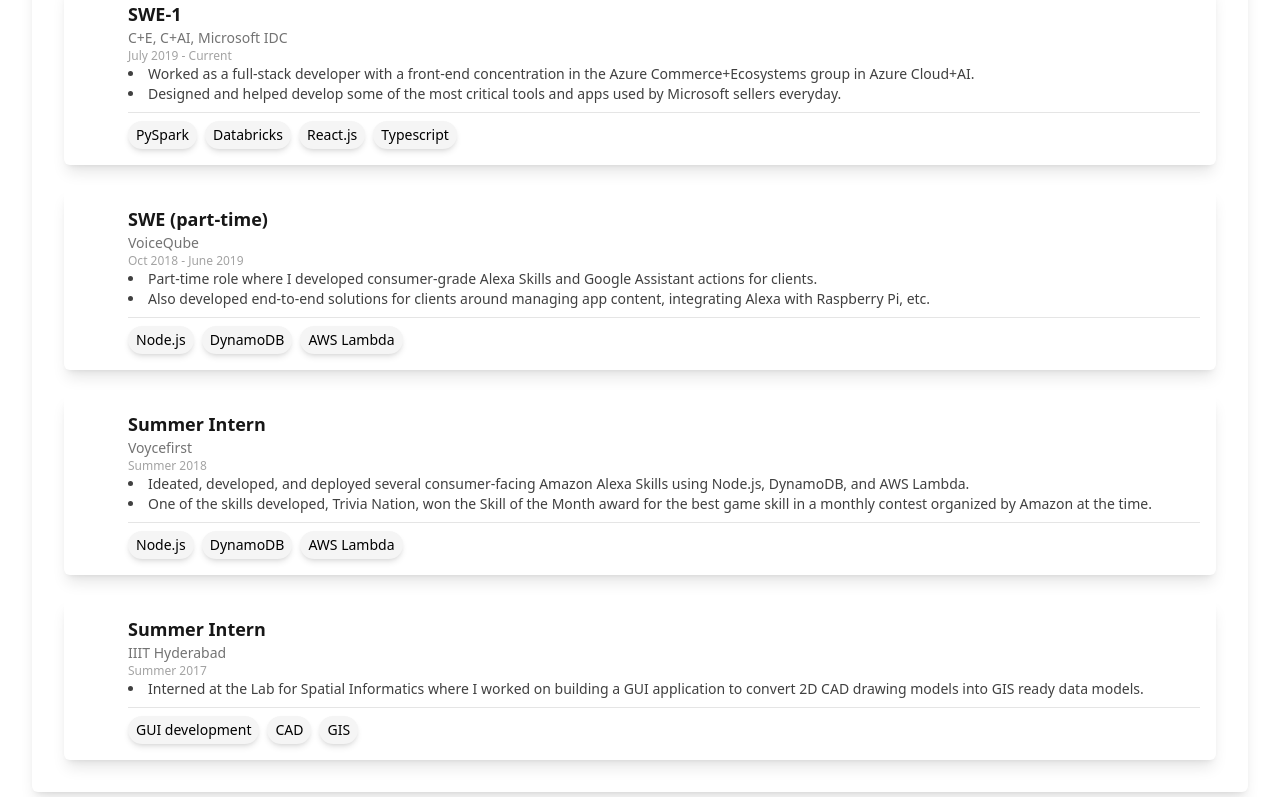
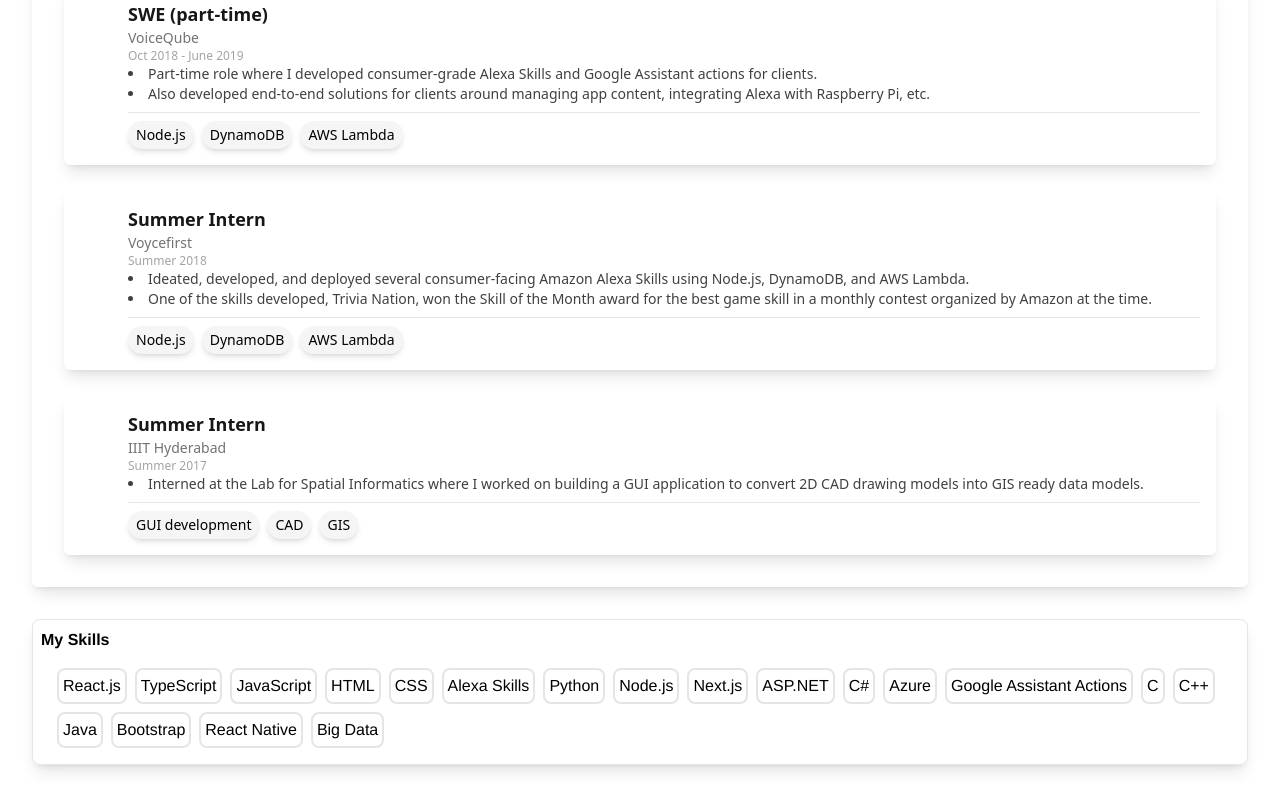
Before and after one commit to priyankark/PriyankarKumarPortfolio, a Next.js app: page / in a window 1280 px wide. Shown: the part 1298-2095 px from the top of the page. Built offline with nearby package versions, Linux system fonts and the light colour scheme.

Commit message:
config driven

```diff
--- /dev/null
+++ b/configs/experience_timeline.json
@@ -0,0 +1,77 @@
+[
+    {
+        "dates": "Mar 2022 - Current",
+        "position": "SWE-2",
+        "company": "OPG, E+D, Microsoft IDC",
+        "description": [
+            "Working on new initiatives in the Productivity Innovations & Incubation team in the Office AI division.",
+            "Rapid prototyping and new product development with various emerging technologies.",
+            "Partnering with GitHub Next to take my hackathon innovation Hello Cody to market via the GitHub Copilot Voice project."
+        ],
+        "skills": [
+            "TypeScript",
+            "NodeJS",
+            "ReactJS",
+            "Open AI",
+            "LLM",
+            "Prompt Engineering",
+            "Python"
+        ]
+    },
+    {
+        "dates": "July 2019 - Current",
+        "position": "SWE-1",
+        "company": "C+E, C+AI, Microsoft IDC",
+        "description": [
+            "Worked as a full-stack developer with a front-end concentration in the Azure Commerce+Ecosystems group in Azure Cloud+AI.",
+            "Designed and helped develop some of the most critical tools and apps used by Microsoft sellers everyday."
+        ],
+        "skills": [
+            "PySpark",
+            "Databricks",
+            "React.js",
+            "Typescript"
+        ]
+    },
+    {
+        "dates": "Oct 2018 - June 2019",
+        "position": "SWE (part-time)",
+        "company": "VoiceQube",
+        "description": [
+            "Part-time role where I developed consumer-grade Alexa Skills and Google Assistant actions for clients.",
+            "Also developed end-to-end solutions for clients around managing app content, integrating Alexa with Raspberry Pi, etc."
+        ],
+        "skills": [
+            "Node.js",
+            "DynamoDB",
+            "AWS Lambda"
+        ]
+    },
+    {
+        "dates": "Summer 2018",
+        "position": "Summer Intern",
+        "company": "Voycefirst",
+        "description": [
+            "Ideated, developed, and deployed several consumer-facing Amazon Alexa Skills using Node.js, DynamoDB, and AWS Lambda.",
+            "One of the skills developed, Trivia Nation, won the Skill of the Month award for the best game skill in a monthly contest organized by Amazon at the time."
+        ],
+        "skills": [
+            "Node.js",
+            "DynamoDB",
+            "AWS Lambda"
+        ]
+    },
+    {
+        "dates": "Summer 2017",
+        "position": "Summer Intern",
+        "company": "IIIT Hyderabad",
+        "description": [
+            "Interned at the Lab for Spatial Informatics where I worked on building a GUI application to convert 2D CAD drawing models into GIS ready data models."
+        ],
+        "skills": [
+            "GUI development",
+            "CAD",
+            "GIS"
+        ]
+    }
+]
--- a/pages/index.js
+++ b/pages/index.js
@@ -7,6 +7,7 @@
 import { Footer } from '../components/Footer';
 import { POR } from '../components/POR';
 import { Awards } from '../components/Awards';
+import ExperienceTimelineData from '../configs/experience_timeline.json';
 
 export default function Home() {
   return (
@@ -22,44 +23,7 @@
           <AboutMe />
         </div>
         <div className="w-full mt-8">
-          <TimeLine steps={[
-            {
-              dates: "Mar 2022 - Current", position: 'SWE-2', company: 'OPG, E+D, Microsoft IDC', description: [
-                "Working on new initiatives in the Productivity Innovations & Incubation team in the Office AI division.",
-                "Rapid prototyping and new product development with various emerging technologies.",
-                "Partnering with GitHub Next to take my hackathon innovation Hello Cody to market via the GitHub Copilot Voice project."
-              ], skills: ["TypeScript", "NodeJS", "ReactJS", "Open AI", "LLM", "Prompt Engineering", "Python"]
-            },
-            {
-              dates: "July 2019 - Current", position: 'SWE-1', company: 'C+E, C+AI, Microsoft IDC', description: [
-                "Worked as a full-stack developer with a front-end concentration in the Azure Commerce+Ecosystems group in Azure Cloud+AI.",
-                "Designed and helped develop some of the most critical tools and apps used by Microsoft sellers everyday."
-              ], skills: ["PySpark", "Databricks", "React.js", "Typescript"]
-            },
-            {
-              dates: "July 2019 - Current", position: 'SWE-1', company: 'C+E, C+AI, Microsoft IDC', description: [
-                "Worked as a full-stack developer with a front-end concentration in the Azure Commerce+Ecosystems group in Azure Cloud+AI.",
-                "Designed and helped develop some of the most critical tools and apps used by Microsoft sellers everyday."
-              ], skills: ["PySpark", "Databricks", "React.js", "Typescript"]
-            },
-            {
-              dates: "Oct 2018 - June 2019", position: 'SWE (part-time)', company: 'VoiceQube', description: [
-                "Part-time role where I developed consumer-grade Alexa Skills and Google Assistant actions for clients.",
-                "Also developed end-to-end solutions for clients around managing app content, integrating Alexa with Raspberry Pi, etc."
-              ], skills: ["Node.js", "DynamoDB", "AWS Lambda"]
-            },
-            {
-              dates: "Summer 2018", position: 'Summer Intern', company: 'Voycefirst', description: [
-                "Ideated, developed, and deployed several consumer-facing Amazon Alexa Skills using Node.js, DynamoDB, and AWS Lambda.",
-                "One of the skills developed, Trivia Nation, won the Skill of the Month award for the best game skill in a monthly contest organized by Amazon at the time."
-              ], skills: ["Node.js", "DynamoDB", "AWS Lambda"]
-            },
-            {
-              dates: "Summer 2017", position: 'Summer Intern', company: 'IIIT Hyderabad', description: [
-                "Interned at the Lab for Spatial Informatics where I worked on building a GUI application to convert 2D CAD drawing models into GIS ready data models."
-              ], skills: ["GUI development", "CAD", "GIS"]
-            }
-          ]} />
+          <TimeLine steps={ExperienceTimelineData} />
         </div>
         <div className="mt-8">
           <SkillsMap />
```
